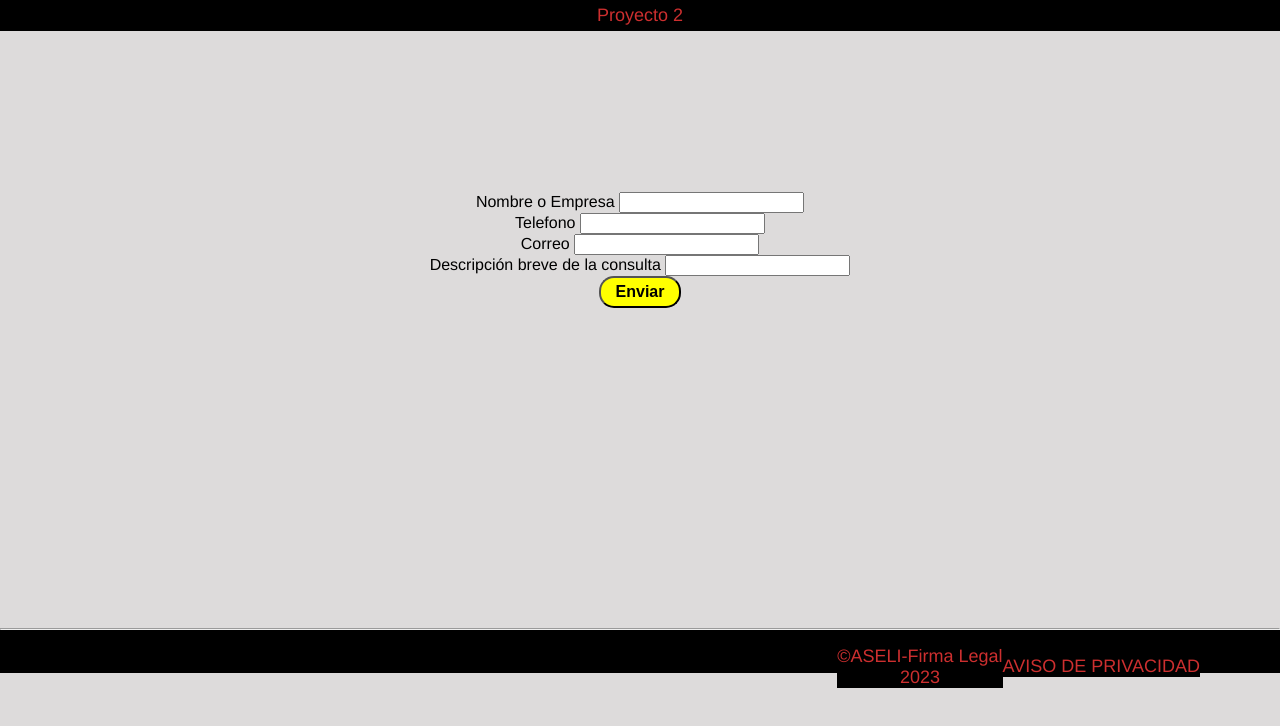
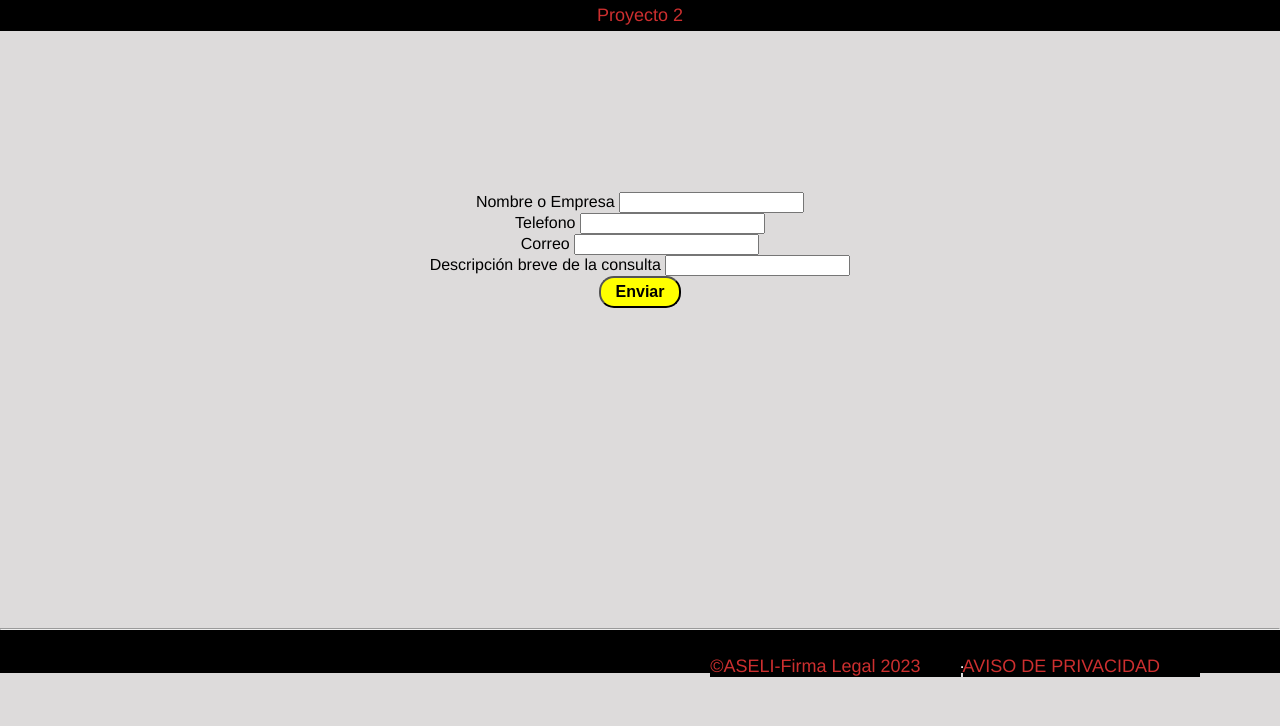
Before and after one commit to clelia1234/Ejerciciop1yp2, a plain HTML site: page index.html in a window 1280 px wide. Drawn offline with Linux system fonts and the light colour scheme.

Commit message:
font footer

```diff
--- a/index.css
+++ b/index.css
@@ -79,9 +79,11 @@ footer{
 
 footer p{
     margin: 0px;
-
     color: rgb(205, 47, 47);
     background-color: black;
+    text-align: right;
+    padding-right: 40px;
+    padding-top: 0;
 }
 
 footer .container{
--- a/index.html
+++ b/index.html
@@ -41,7 +41,8 @@
     <footer>
         <div class="container">
 
-        <p> &copy;ASELI-Firma Legal <br> 2023</p>
+        <p> &copy;ASELI-Firma Legal 2023</p>
+        <hr>
         <p>AVISO DE PRIVACIDAD</p>
     </div>
     </footer>
```
